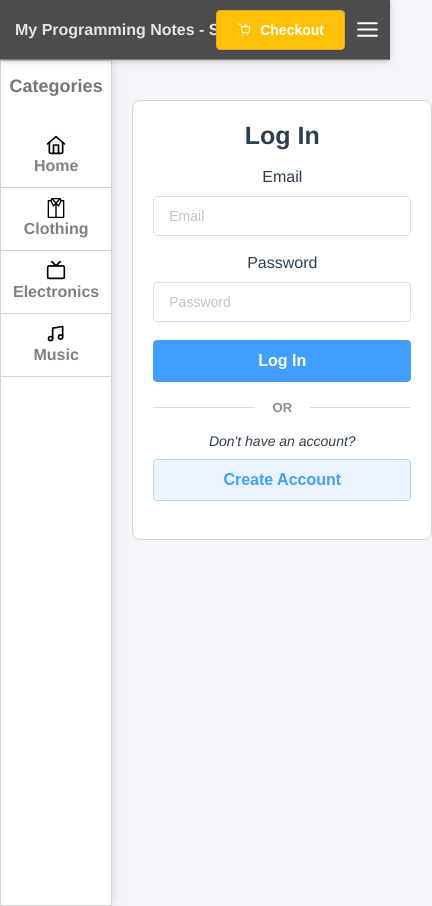
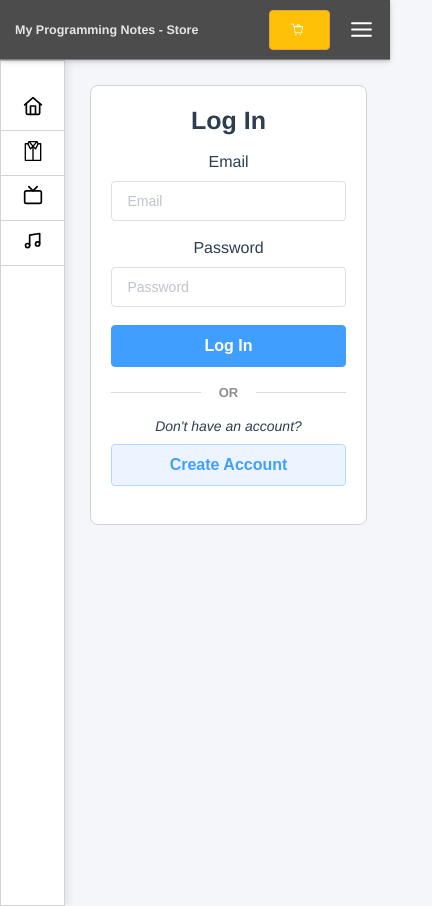
Before and after one commit to keperkjr/Vue-Shopping-Cart, a Vue app: page /login in a window 390 px wide. Shown: the whole page, 432 px wide, since content can reach past the window. Built offline with nearby package versions, Linux system fonts and the light colour scheme.

Commit message:
Updated site to adjust for smaller screen sizes

```diff
--- a/src/App.vue
+++ b/src/App.vue
@@ -4,7 +4,7 @@
     <div id="app">
         <TopNavigation />
         <div class="app-container">
-            <div class="sideNav">
+            <div class="side-nav">
                 <SideNavigation />
             </div>
             <div class="content">
@@ -160,10 +160,11 @@ html, body {
 .content {
     display: inline-block;
     margin-top: 25px;
-    min-width: 85%;
+    /* min-width: 85%; */
+    width: 85%;
 }
 
-.sideNav {
+.side-nav {
     width: 210px;
     display: inline-block;
     vertical-align: top;
@@ -173,18 +174,26 @@ html, body {
 }
 
 @media screen and (max-width: 800px) {
-    .sideNav {
+    .side-nav {
         min-width: unset;
         width: 150px;
+        min-width: 150px;
     }
     .app-container {
         justify-content: start;
     }
 }
 
-@media screen and (max-width: 600px) {
+@media screen and (max-width: 500px) {
+    .side-nav {
+        width: 65px;
+        min-width: 65px;
+    }
+}
+
+/* @media screen and (max-width: 600px) {
     .content {
         min-width: unset;
     }
-}
+} */
 </style>
--- a/src/components/ShoppingCart.vue
+++ b/src/components/ShoppingCart.vue
@@ -3,7 +3,7 @@
         <div class="header-text"> {{title}} </div>
         <p v-show="!products.length"><i>Please add some products to cart.</i></p>
 
-        <div :style="isCheckout ? 'width: 80%; margin: auto;' : ''">
+        <div :style="isCheckout ? 'margin: auto; overflow: auto;' : ''">
             <el-table v-show="products.length > 0"
                 :data="products"
                 style="width: 100%"
@@ -35,7 +35,7 @@
                                 :value="scope.row.quantity"
                                 :key="scope.row.quantity"
                                 :id="scope.row.id"
-                                :size="isCheckout ? 'small' : 'mini'"
+                                :size="isCheckout ? 'mini' : 'mini'"
                                 :min="0" :max="scope.row.quantity + scope.row.inventory"
                                 @value-change="handleItemChange"
                             />
@@ -200,3 +200,9 @@ export default {
     display: inline;
 }
 </style>
+
+<style>
+.el-table .cell {
+    padding-left: 2px!important;
+}
+</style>
--- a/src/components/SideNavigation.vue
+++ b/src/components/SideNavigation.vue
@@ -11,7 +11,7 @@
                 <!-- :class="[$route.path === '/' ? 'active' : '']" -->
                 <div class="category">
                     <div class="icon home"></div>
-                    Home
+                    <span class="description"> Home </span>
                 </div>
             </router-link>
             <span v-for="category in categories" :key="category" >
@@ -65,7 +65,7 @@ export default {
         categoryDisplay(category) {
             return `
                 <div class="icon ${this.getCssClass(category)}"></div>
-                ${category}
+                <span class="description"> ${category} </span>
             `;
         },
 
@@ -120,6 +120,10 @@ export default {
     transition: background 400ms;
     /* border-left: 3px solid #ea7201; */
     font-weight: bold;
+    white-space: nowrap;
+    width: 100%;
+    overflow: hidden;
+    text-overflow: ellipsis;
 }
 
 .category:hover {
@@ -164,6 +168,15 @@ export default {
         display: none;
     }
 } */
+
+@media screen and (max-width: 700px) {
+    .categories {
+        margin-top: 10px;
+    }
+    .header-container {
+        display: none;
+    }
+}
 </style>
 
 <style>
@@ -218,6 +231,10 @@ export default {
     .category {
         text-align: center;
     }
+
+    .category .description {
+        display: none;
+    }
 }
 
 .header-text.navigation {
--- a/src/components/TopNavigation.vue
+++ b/src/components/TopNavigation.vue
@@ -24,7 +24,7 @@
                 <li>
                     <router-link :to="{name: 'Checkout'}">
                         <el-button type="warning" icon="el-icon-shopping-cart-full">
-                            Checkout
+                            <span class="checkout-text"> Checkout </span>
                             <span v-if="cartQuantity > 0">
                                 ({{cartQuantity}})
                             </span>
@@ -37,11 +37,11 @@
         <button class="slide-panel-button open right" data-for="nav-menu"></button>
 
         <section class="slide-panel right" id="nav-menu">
-            <header class="panel-close-section" >
+            <header class="slide-panel-header" >
                 <!-- Close button -->
                 <button class="slide-panel-button close"></button>
 
-                <div style="height:20px; ">
+                <div class="text">
                     <div v-if="getLoggedInUser() != null">
                         <span>
                             Hi, {{getLoggedInUser().email}}!
@@ -82,6 +82,11 @@
                         <span v-if="cartQuantity > 0">
                             ({{cartQuantity}})
                         </span>
+                    </div>
+                </router-link>
+                <router-link :to="{name: 'Home'}">
+                    <div class="item" >
+                        Wish List
                     </div>
                 </router-link>
 
@@ -229,7 +234,7 @@ export default {
     /* margin-bottom: 15px; */
     height: 60px;
     box-shadow: 0 1px 2px rgba(0,0,0,0.10),0 1px 4px rgba(0,0,0,0.10),0 2px 8px rgba(0,0,0,0.10);
-    z-index: 99999;
+    z-index: 2;
 }
 
 .nav a {
@@ -273,16 +278,10 @@ export default {
     margin-left: 15px;
 }
 
-@media screen and (max-width: 600px) {
-    .logo {
-        font-size: 16px;
-    }
-}
-
 .nav-right {
     position: absolute;
     right: 0;
-    margin-right: 45px;
+    margin-right: 60px;
 }
 
 .el-button--warning {
@@ -304,6 +303,21 @@ export default {
 @media screen and (max-width: 800px) {
     .nav-right .nav-account {
         display: none;
+    }
+}
+
+@media screen and (max-width: 500px) {
+    .checkout-text {
+        display: none;
+    }
+    .logo {
+        font-size: 16px;
+    }
+}
+
+@media screen and (max-width: 400px) {
+    .logo {
+        font-size: 12.5px;
     }
 }
 </style>
@@ -361,7 +375,7 @@ export default {
     color: black;
 }
 
-.panel-close-section {
+.slide-panel-header {
     padding: 13px;
     background-color: #f4f4f4;
     background-color: #55616f;
@@ -370,7 +384,7 @@ export default {
     text-align: center;
 }
 
-.panel-close-section, .panel-close-section a {
+.slide-panel-header, .slide-panel-header a {
     color: white;
 }
 
@@ -400,4 +414,12 @@ export default {
     color: #111;
     text-transform: capitalize;
 }
+
+.slide-panel-header .text {
+    height:20px;
+}
+
+.slide-panel-button.right {
+    margin-right: 6px;
+}
 </style>
--- a/src/views/Checkout.vue
+++ b/src/views/Checkout.vue
@@ -16,7 +16,28 @@ export default {
 
 <style scoped>
 .section-container {
-    width: 95%;
+    width: 85%;
     margin-left: 25px;
+    margin-left: 5px;
+
+}
+
+@media screen and (max-width: 1000px) {
+    .section-container {
+        margin-left: 25px;
+    }
+}
+
+@media screen and (max-width: 800px) {
+    .section-container {
+        margin-left: unset;
+    }
+}
+
+@media screen and (max-width: 600px) {
+    .section-container {
+        padding-left: 5px;
+        padding-right: 5px;
+    }
 }
 </style>
--- a/src/views/Content.vue
+++ b/src/views/Content.vue
@@ -62,15 +62,25 @@ export default {
     .products {
         width: 280px;
         margin: unset;
-        margin-left: 25px;
+        margin-left: 47px;
     }
 }
 
-@media screen and (max-width: 700px) {
+@media screen and (max-width: 800px) {
+    .products {
+        width: 85%;
+    }
+
     .content-container {
         display: flex;
         justify-items: flex-start;
         margin-left: unset;
     }
 }
+
+@media screen and (max-width: 500px) {
+    .products {
+        margin-left: 26px;
+    }
+}
 </style>
--- a/src/views/Login.vue
+++ b/src/views/Login.vue
@@ -164,7 +164,7 @@ export default {
     padding: 20px;
     border-radius: 8px;
     background-color: white;
-    margin-top: 15px;
+    /* margin-top: 15px; */
 }
 
 .header-text {
@@ -207,8 +207,8 @@ label {
 
 @media screen and (max-width: 600px) {
     .form {
-        width: 300px;
-        margin-left: 20px;
+        width: 85%;
+        margin-left: 2px;
     }
 }
 </style>
--- a/src/views/Register.vue
+++ b/src/views/Register.vue
@@ -189,7 +189,7 @@ export default {
     padding: 20px;
     border-radius: 8px;
     background-color: white;
-    margin-top: 15px;
+    /* margin-top: 15px; */
 }
 
 .header-text {
@@ -232,8 +232,8 @@ label {
 
 @media screen and (max-width: 600px) {
     .form {
-        width: 300px;
-        margin-left: 20px;
+        width: 85%;
+        margin-left: 2px;
     }
 }
 </style>
--- /dev/null
+++ b/vue.config.js
@@ -0,0 +1,11 @@
+// vue.config.js
+module.exports = {
+    chainWebpack: config => {
+        config
+        .plugin('html')
+        .tap(args => {
+            args[0].title = 'My Programming Notes - Vue Store'
+            return args;
+        });
+    }
+}
```
Also changed, not shown: 1 other file (tests, documents, lock files or other folders).
